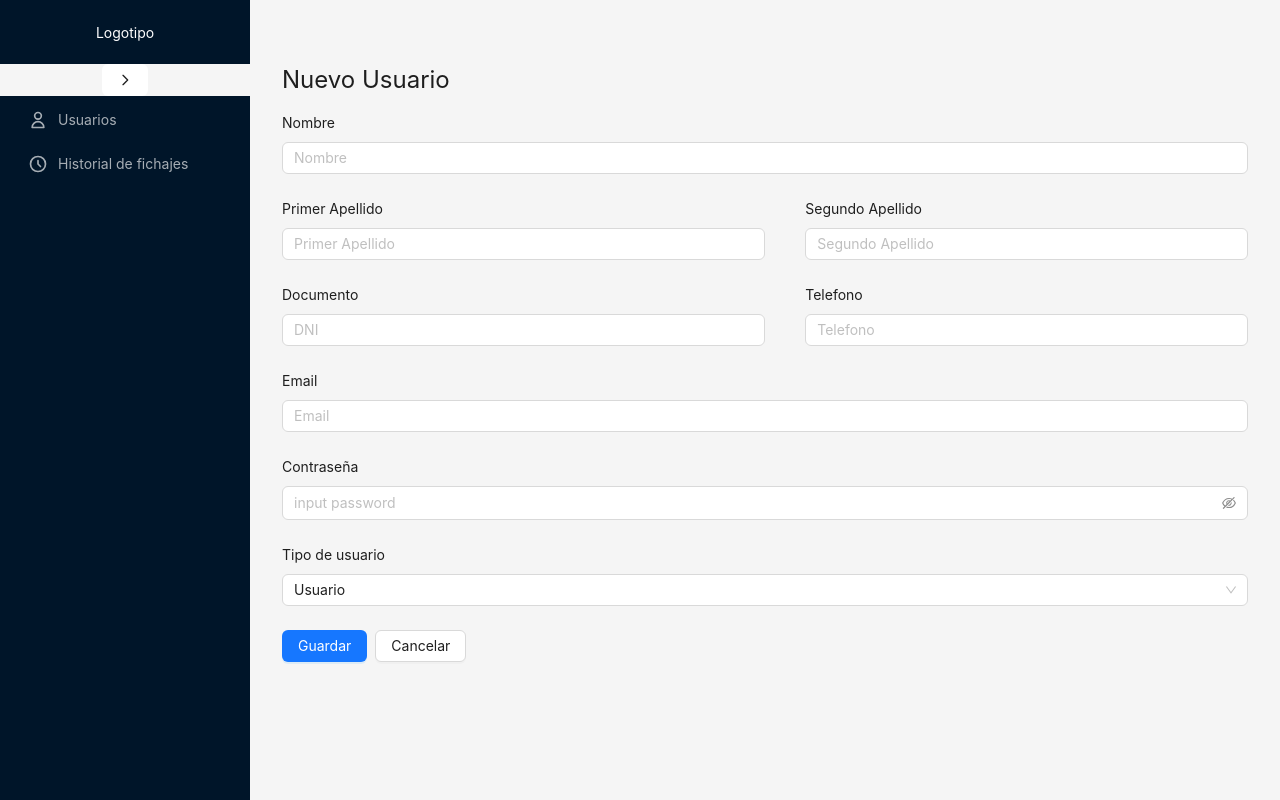
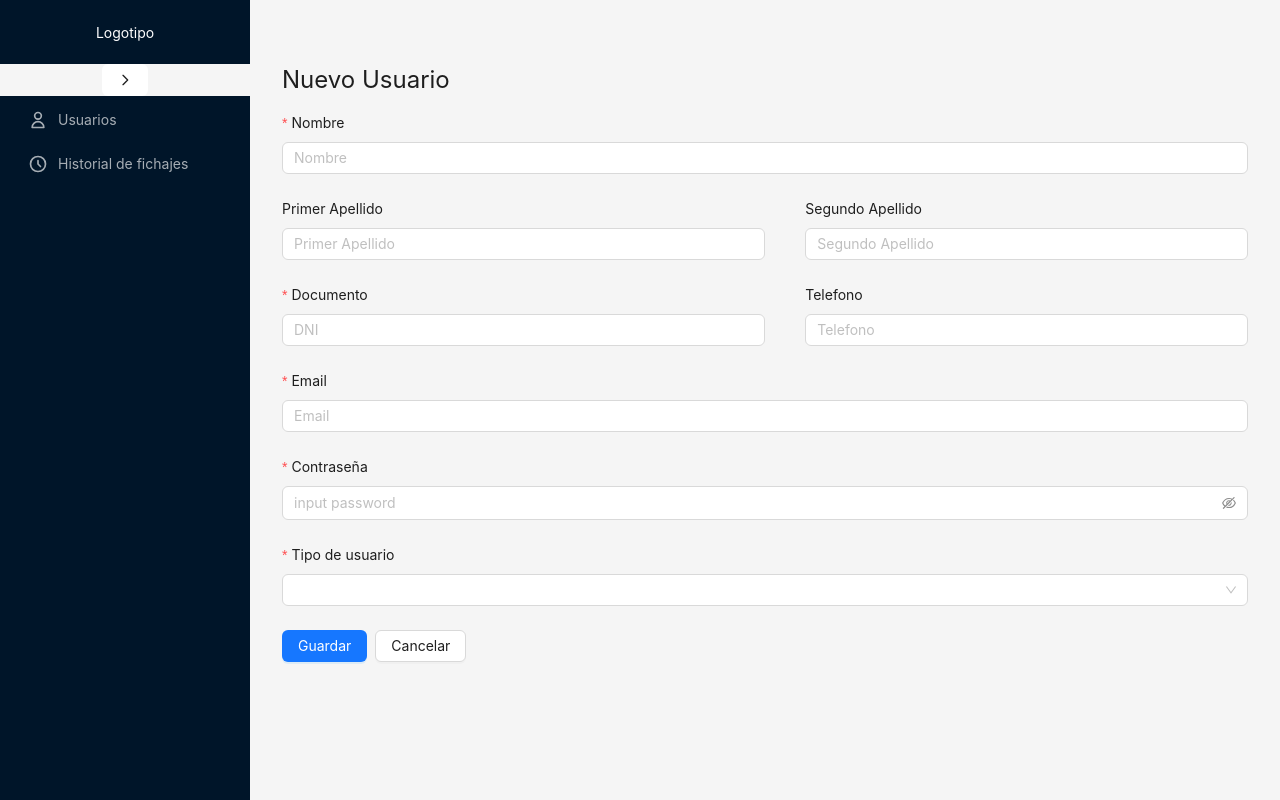
Before and after one commit to Erikvo22/bibiano, a React (Vite) app in the folder react/: page /user/1 in a window 1280 px wide. Built offline with nearby package versions, Linux system fonts and the light colour scheme; no server answers; sample sign-in values are in the browser's storage.

Commit message:
Validaciones disponibles, Control de respuestas del backend

```diff
--- a/react/src/views/Users/FormUser.jsx
+++ b/react/src/views/Users/FormUser.jsx
@@ -1,5 +1,5 @@
 import React, { useState } from "react";
-import { Row, Col, Form, Input, Select, Button } from "antd";
+import { Row, Col, Form, Input, Select, Button, Alert } from "antd";
 import { EyeInvisibleOutlined, EyeTwoTone } from "@ant-design/icons";
 import { useNavigate } from "react-router-dom";
 import axiosClient from "../../axios";
@@ -7,7 +7,7 @@ import "./User.css";
 
 const FormUser = ({ user }) => {
     const navigate = useNavigate();
-
+    const [userCreatedError, setUserCreatedError] = useState({});
     const onFinish = (values) => {
         axiosClient({
             url: "/user",
@@ -16,18 +16,42 @@ const FormUser = ({ user }) => {
         })
             .then((response) => {
                 if (response.data.success) {
-                    navigate(-1);
+                    navigate("/users", {
+                        state: {
+                            success: response.data.success,
+                            message: response.data.message,
+                        },
+                    });
+                } else {
+                    let message = "";
+                    const errors = response.data.errors;
+                    for (let key in errors) {
+                        message += `${key}: ${errors[key]} `;
+                    }
+                    setUserCreatedError({
+                        success: false,
+                        message: message,
+                    });
                 }
             })
-            .catch((error) => {});
+            .catch((error) => {
+                setUserCreatedError({
+                    success: false,
+                    message: error,
+                });
+            });
     };
 
     const handleCancel = () => {
-        navigate(-1);
+        navigate("/users", { state: { success: false } });
     };
 
     return (
         <>
+            {userCreatedError.success !== undefined &&
+                !userCreatedError.success && (
+                    <Alert message={userCreatedError.message} type="error" />
+                )}
             <Template onFinish={onFinish} onCancel={handleCancel} user={user} />
         </>
     );
@@ -36,6 +60,7 @@ const FormUser = ({ user }) => {
 const Template = ({ onFinish, onCancel, user }) => {
     const [form] = Form.useForm();
 
+    if (user !== undefined) {
         form.setFieldsValue({
             name: user?.name,
             firstname: user?.firstname,
@@ -46,18 +71,35 @@ const Template = ({ onFinish, onCancel, user }) => {
             password: user?.password,
             role: user?.role,
         });
+    }
 
     return (
         <>
             <h1 className="pb-4 text-2xl">Nuevo Usuario</h1>
             <div>
-                <Form form={form} layout="vertical" onFinish={onFinish}>
+                <Form
+                    form={form}
+                    layout="vertical"
+                    onFinish={onFinish}
+                    initialValues={user}
+                >
                     <Row>
                         <Col span={24}>
-                            <Form.Item label="Nombre" name="name">
+                            <Form.Item
+                                label="Nombre"
+                                name="name"
+                                rules={[
+                                    {
+                                        required: true,
+                                        message: "El nombre es requerido",
+                                    },
+                                ]}
+                            >
                                 <Input
                                     className="input-antd-custom"
                                     placeholder="Nombre"
+                                    pattern="[A-Za-zñÑáéíóúÁÉÍÓÚ\s]+"
+                                    maxLength={50}
                                 />
                             </Form.Item>
                         </Col>
@@ -68,6 +110,8 @@ const Template = ({ onFinish, onCancel, user }) => {
                                 <Input
                                     className="input-antd-custom"
                                     placeholder="Primer Apellido"
+                                    pattern="[A-Za-zñÑáéíóúÁÉÍÓÚ\s]+"
+                                    maxLength={50}
                                 />
                             </Form.Item>
                         </Col>
@@ -79,16 +123,29 @@ const Template = ({ onFinish, onCancel, user }) => {
                                 <Input
                                     className="input-antd-custom"
                                     placeholder="Segundo Apellido"
+                                    pattern="[A-Za-zñÑáéíóúÁÉÍÓÚ\s]+"
+                                    maxLength={50}
                                 />
                             </Form.Item>
                         </Col>
                     </Row>
                     <Row>
                         <Col xs={24} sm={24} lg={12}>
-                            <Form.Item label="Documento" name="dni">
+                            <Form.Item
+                                label="Documento"
+                                name="dni"
+                                rules={[
+                                    {
+                                        required: true,
+                                        message: "Por favor introduzca su DNI",
+                                    },
+                                ]}
+                            >
                                 <Input
                                     className="input-antd-custom"
                                     placeholder="DNI"
+                                    pattern="[0-9]{8}[A-Za-z]{1}"
+                                    maxLength={9}
                                 />
                             </Form.Item>
                         </Col>
@@ -97,23 +154,55 @@ const Template = ({ onFinish, onCancel, user }) => {
                                 <Input
                                     className="input-antd-custom"
                                     placeholder="Telefono"
+                                    pattern="[0-9]+"
+                                    maxLength={14}
                                 />
                             </Form.Item>
                         </Col>
                     </Row>
                     <Row>
                         <Col span={24}>
-                            <Form.Item label="Email" name="email">
+                            <Form.Item
+                                label="Email"
+                                name="email"
+                                rules={[
+                                    {
+                                        required: true,
+                                        message:
+                                            "El correo electrónico es requerido",
+                                    },
+                                    {
+                                        type: "email",
+                                        message:
+                                            "El correo electrónico no es válido",
+                                    },
+                                ]}
+                            >
                                 <Input
                                     className="input-antd-custom"
                                     placeholder="Email"
+                                    maxLength={128}
                                 />
                             </Form.Item>
                         </Col>
                     </Row>
                     <Row>
                         <Col span={24}>
-                            <Form.Item label="Contraseña" name="password">
+                            <Form.Item
+                                label="Contraseña"
+                                name="password"
+                                rules={[
+                                    {
+                                        required: true,
+                                        message: "La contraseña es requerida",
+                                    },
+                                    {
+                                        min: 6,
+                                        message:
+                                            "La contraseña debe tener al menos 8 caracteres",
+                                    },
+                                ]}
+                            >
                                 <Input.Password
                                     placeholder="input password"
                                     iconRender={(visible) =>
@@ -123,21 +212,33 @@ const Template = ({ onFinish, onCancel, user }) => {
                                             <EyeInvisibleOutlined />
                                         )
                                     }
+                                    maxLength={128}
                                 />
                             </Form.Item>
                         </Col>
                     </Row>
                     <Row>
                         <Col span={24}>
-                            <Form.Item label="Tipo de usuario" name="role">
+                            <Form.Item
+                                label="Tipo de usuario"
+                                name="role"
+                                rules={[
+                                    {
+                                        required: true,
+                                        message: "Por favor seleccione un rol",
+                                    },
+                                ]}
+                            >
                                 <Select
-                                    defaultValue="Usuario"
                                     options={[
                                         {
                                             value: "USER",
                                             label: "Empleado",
                                         },
-                                        { value: "ADMIN", label: "Admin" },
+                                        {
+                                            value: "ADMIN",
+                                            label: "Admin",
+                                        },
                                     ]}
                                 />
                             </Form.Item>
```
Also changed, not shown: react/src/views/Users/ListUsers.jsx (+23 -15 lines), 1 other file (tests, documents, lock files or other folders). Lines whose indentation alone changed are shown as unchanged.
